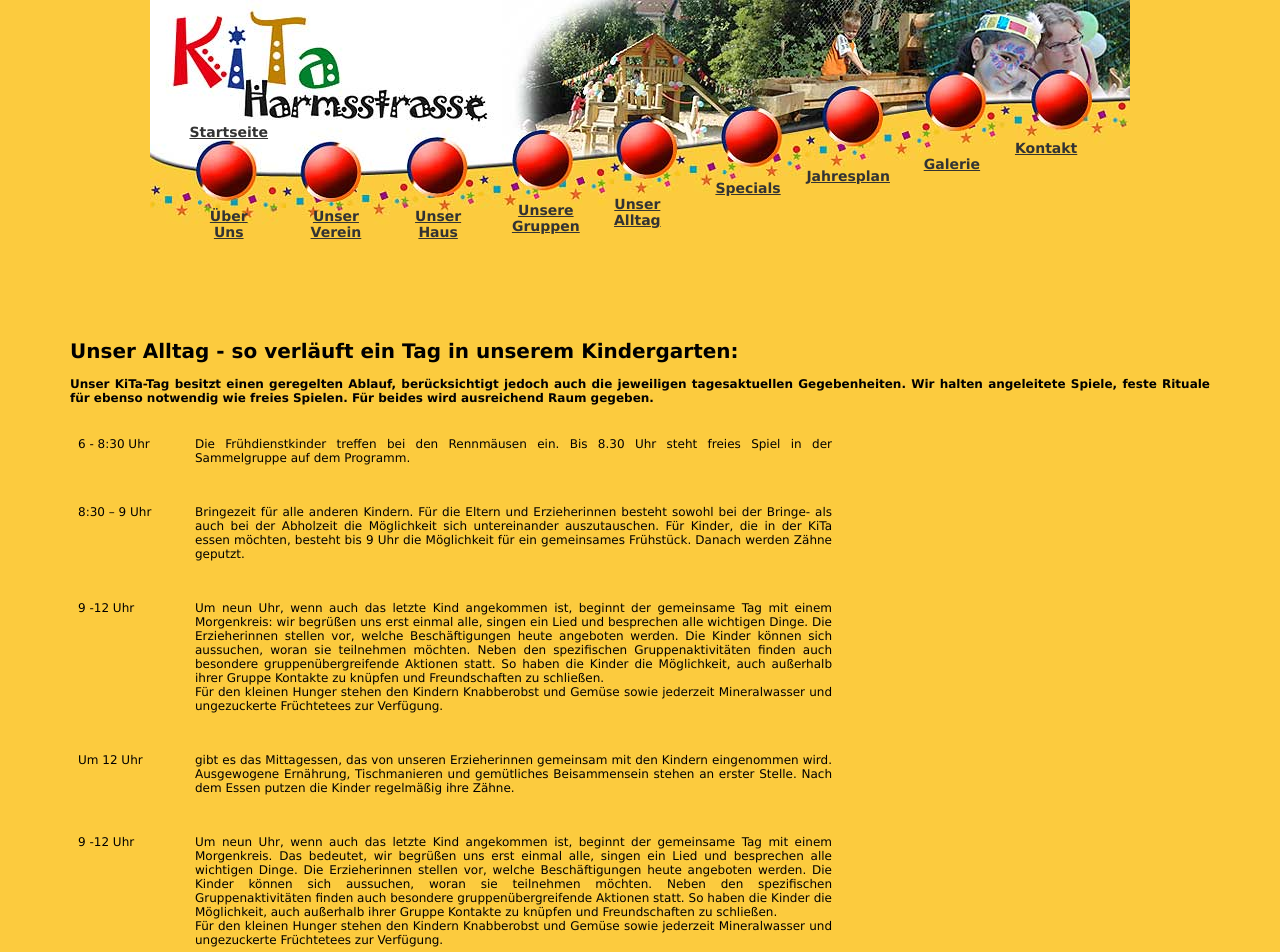
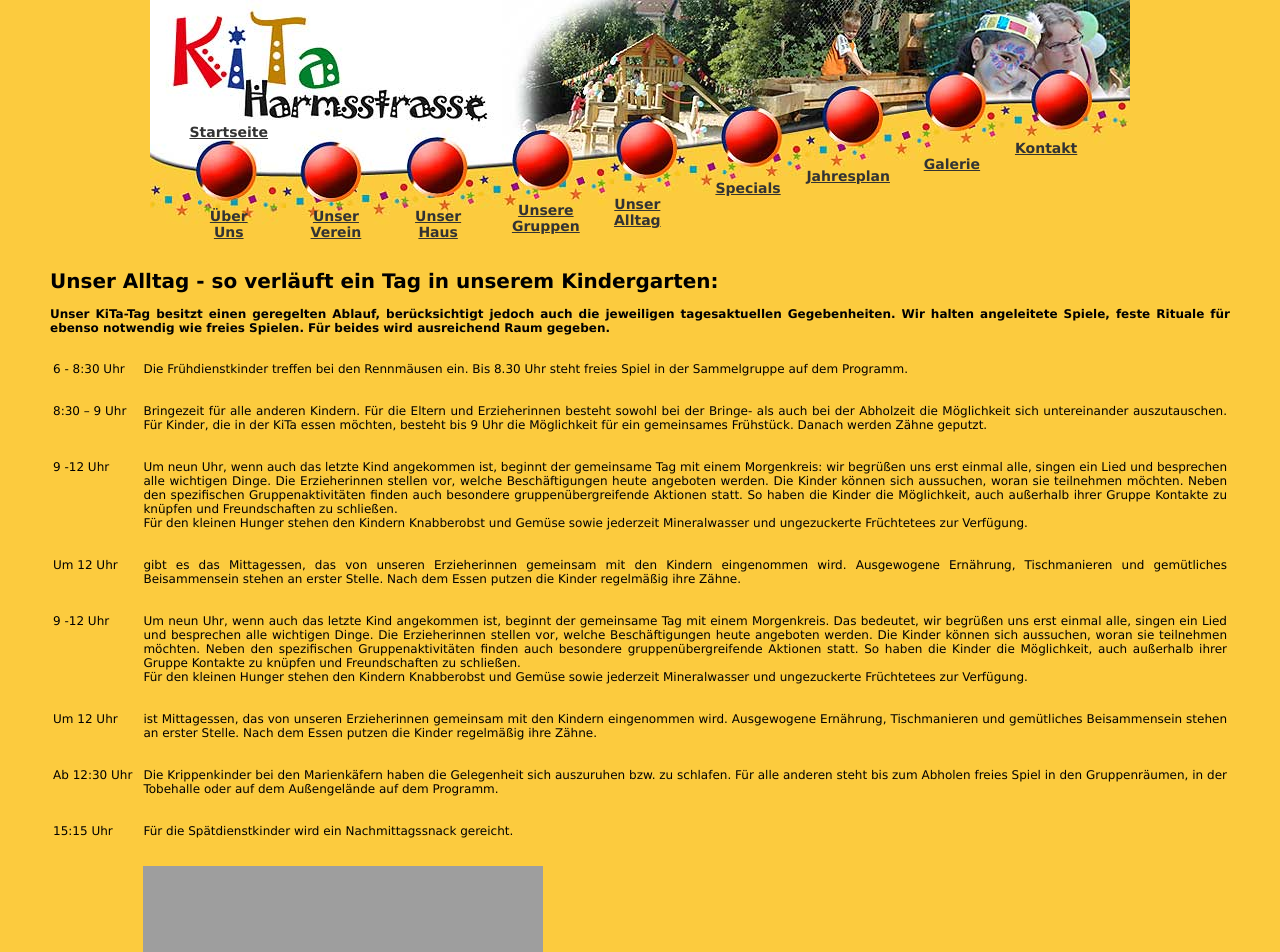
Before and after one commit to aoleski/kita, a PHP site: page /kita_cms_unseralltag.html in a window 1280 px wide. Shown: the top 952 px of the page. Run offline with PHP 8.4, Linux system fonts and the light colour scheme; grey boxes are pictures that could not be loaded.

Commit message:
style für alltag-TAabelle in css

```diff
--- a/kita_cms_unseralltag.html
+++ b/kita_cms_unseralltag.html
@@ -130,45 +130,45 @@
            tagesaktuellen Gegebenheiten.
            Wir  halten angeleitete Spiele, feste Rituale für ebenso notwendig wie freies  Spielen.
            Für beides wird ausreichend Raum gegeben.</p>
-          <table  border="0" cellpadding="8" cellspacing="0" >
+          <table  id="alltag" >
 
               <tr>
-                <td valign="top"><p>6 - 8:30 Uhr </p></td>
-                <td valign="top"><p>Die Frühdienstkinder treffen bei den  Rennmäusen ein. Bis 8.30 Uhr steht freies Spiel in der Sammelgruppe auf dem  Programm.</p></td>
+                <td class="nowrap"><p>6 - 8:30 Uhr </p></td>
+                <td ><p>Die Frühdienstkinder treffen bei den  Rennmäusen ein. Bis 8.30 Uhr steht freies Spiel in der Sammelgruppe auf dem  Programm.</p></td>
               </tr>
               <tr>
-                <td height="49" valign="top"><p>8:30 – 9 Uhr </p></td>
-                <td valign="top"><p>Bringezeit für alle anderen Kindern. Für die  Eltern und Erzieherinnen besteht sowohl bei der Bringe- als auch bei der  Abholzeit die Möglichkeit sich untereinander auszutauschen. Für Kinder, die in der  KiTa essen möchten, besteht bis 9 Uhr die Möglichkeit für ein gemeinsames  Frühstück. Danach werden Zähne geputzt.</p></td>
+                <td class="nowrap" ><p>8:30 – 9 Uhr </p></td>
+                <td ><p>Bringezeit für alle anderen Kindern. Für die  Eltern und Erzieherinnen besteht sowohl bei der Bringe- als auch bei der  Abholzeit die Möglichkeit sich untereinander auszutauschen. Für Kinder, die in der  KiTa essen möchten, besteht bis 9 Uhr die Möglichkeit für ein gemeinsames  Frühstück. Danach werden Zähne geputzt.</p></td>
               </tr>
               <tr>
-                <td width="101" valign="top"><p>9 -12 Uhr</p></td>
-                <td width="637" valign="top"><p>Um neun    Uhr, wenn auch das letzte Kind angekommen ist, beginnt der gemeinsame Tag mit    einem Morgenkreis: wir begrüßen uns erst einmal alle, singen ein Lied und    besprechen alle wichtigen Dinge. Die Erzieherinnen stellen vor, welche    Beschäftigungen heute angeboten werden. Die Kinder können sich aussuchen,    woran sie teilnehmen möchten. Neben den spezifischen Gruppenaktivitäten    finden auch besondere gruppenübergreifende Aktionen statt. So haben die    Kinder die Möglichkeit, auch außerhalb ihrer Gruppe Kontakte zu knüpfen und    Freundschaften zu schließen.<br />
+                <td class="nowrap"><p>9 -12 Uhr</p></td>
+                <td ><p>Um neun    Uhr, wenn auch das letzte Kind angekommen ist, beginnt der gemeinsame Tag mit    einem Morgenkreis: wir begrüßen uns erst einmal alle, singen ein Lied und    besprechen alle wichtigen Dinge. Die Erzieherinnen stellen vor, welche    Beschäftigungen heute angeboten werden. Die Kinder können sich aussuchen,    woran sie teilnehmen möchten. Neben den spezifischen Gruppenaktivitäten    finden auch besondere gruppenübergreifende Aktionen statt. So haben die    Kinder die Möglichkeit, auch außerhalb ihrer Gruppe Kontakte zu knüpfen und    Freundschaften zu schließen.<br />
                   Für den kleinen Hunger stehen den Kindern Knabberobst und    Gemüse sowie jederzeit Mineralwasser und ungezuckerte Früchtetees zur    Verfügung.</p></td>
               </tr>
               <tr>
-                <td width="101" valign="top"><p>Um 12 Uhr</p></td>
-                <td width="637" valign="top"><p>gibt es das Mittagessen, das von unseren Erzieherinnen    gemeinsam mit den Kindern eingenommen wird. Ausgewogene Ernährung,    Tischmanieren und gemütliches Beisammensein stehen an erster Stelle. Nach dem    Essen putzen die Kinder regelmäßig ihre Zähne.</p></td>
+                <td class="nowrap"><p>Um 12 Uhr</p></td>
+                <td ><p>gibt es das Mittagessen, das von unseren Erzieherinnen    gemeinsam mit den Kindern eingenommen wird. Ausgewogene Ernährung,    Tischmanieren und gemütliches Beisammensein stehen an erster Stelle. Nach dem    Essen putzen die Kinder regelmäßig ihre Zähne.</p></td>
               </tr>
               <tr>
-                <td valign="top"><p>9 -12 Uhr        </p></td>
-                <td valign="top"><p>Um neun Uhr, wenn auch das letzte Kind  angekommen ist, beginnt der gemeinsame Tag mit einem Morgenkreis. Das bedeutet,  wir begrüßen uns erst einmal alle, singen ein Lied und besprechen alle  wichtigen Dinge. Die Erzieherinnen stellen vor, welche Beschäftigungen heute  angeboten werden. Die Kinder können sich aussuchen, woran sie teilnehmen  möchten. Neben den spezifischen Gruppenaktivitäten finden auch besondere gruppenübergreifende  Aktionen statt. So haben die Kinder die Möglichkeit, auch außerhalb ihrer  Gruppe Kontakte zu knüpfen und Freundschaften zu schließen.<br />
+                <td class="nowrap"><p>9 -12 Uhr        </p></td>
+                <td ><p>Um neun Uhr, wenn auch das letzte Kind  angekommen ist, beginnt der gemeinsame Tag mit einem Morgenkreis. Das bedeutet,  wir begrüßen uns erst einmal alle, singen ein Lied und besprechen alle  wichtigen Dinge. Die Erzieherinnen stellen vor, welche Beschäftigungen heute  angeboten werden. Die Kinder können sich aussuchen, woran sie teilnehmen  möchten. Neben den spezifischen Gruppenaktivitäten finden auch besondere gruppenübergreifende  Aktionen statt. So haben die Kinder die Möglichkeit, auch außerhalb ihrer  Gruppe Kontakte zu knüpfen und Freundschaften zu schließen.<br />
                   Für den  kleinen Hunger stehen den Kindern Knabberobst und Gemüse sowie jederzeit  Mineralwasser und ungezuckerte Früchtetees zur Verfügung.</p></td>
               </tr>
               <tr>
-                <td valign="top"><p>Um 12 Uhr      </p></td>
-                <td valign="top"><p>ist Mittagessen, das von unseren  Erzieherinnen gemeinsam mit den Kindern eingenommen wird. Ausgewogene  Ernährung, Tischmanieren und gemütliches Beisammensein stehen an erster Stelle.  Nach dem Essen putzen die Kinder regelmäßig ihre Zähne.</p></td>
+                <td class="nowrap"><p>Um 12 Uhr      </p></td>
+                <td><p>ist Mittagessen, das von unseren  Erzieherinnen gemeinsam mit den Kindern eingenommen wird. Ausgewogene  Ernährung, Tischmanieren und gemütliches Beisammensein stehen an erster Stelle.  Nach dem Essen putzen die Kinder regelmäßig ihre Zähne.</p></td>
               </tr>
               <tr>
-                <td valign="top"><p>Ab 12:30 Uhr  </p></td>
-                <td valign="top"><p>Die Krippenkinder bei den Marienkäfern haben  die Gelegenheit sich auszuruhen bzw. zu schlafen. Für alle anderen steht bis  zum Abholen freies Spiel in den Gruppenräumen, in der Tobehalle oder auf dem  Außengelände auf dem Programm.</p></td>
+                <td class="nowrap"><p>Ab 12:30 Uhr  </p></td>
+                <td ><p>Die Krippenkinder bei den Marienkäfern haben  die Gelegenheit sich auszuruhen bzw. zu schlafen. Für alle anderen steht bis  zum Abholen freies Spiel in den Gruppenräumen, in der Tobehalle oder auf dem  Außengelände auf dem Programm.</p></td>
               </tr>
               <tr>
-                <td valign="top"><p>15:15 Uhr       </p></td>
-                <td valign="top"> <p>Für die Spätdienstkinder wird ein Nachmittagssnack  gereicht.</p></td>
+                <td class="nowrap"><p>15:15 Uhr       </p></td>
+                <td > <p>Für die Spätdienstkinder wird ein Nachmittagssnack  gereicht.</p></td>
               </tr>
               <tr>
-                <td valign="top"><p> </p></td>
-                <td valign="top"> <p><img src="Kita-Fotogalerie/Montagen/Montage2_morgenkreis.jpg"
+                <td ><p> </p></td>
+                <td> <p><img src="Kita-Fotogalerie/Montagen/Montage2_morgenkreis.jpg"
                                           alt="Collage Morgenkreis, Zähneputzen, Marinis"></p></td>
               </tr>
 
--- a/kitastyleroot.css
+++ b/kitastyleroot.css
@@ -83,7 +83,8 @@ h2 {
 
 .content
 {
-  margin:70px;
+  margin-right:50px;
+  margin-left:50px;
   text-align: center;
 }
 
@@ -103,3 +104,17 @@ div.figure p {
   font-size: smaller;
   text-indent: 0;
 }
+
+#alltag table{
+cellpadding:0;
+cellspacing:0;
+}
+
+#alltag td
+{
+vertical-align:top;
+}
+.nowrap
+{
+white-space:nowrap;
+}
```
